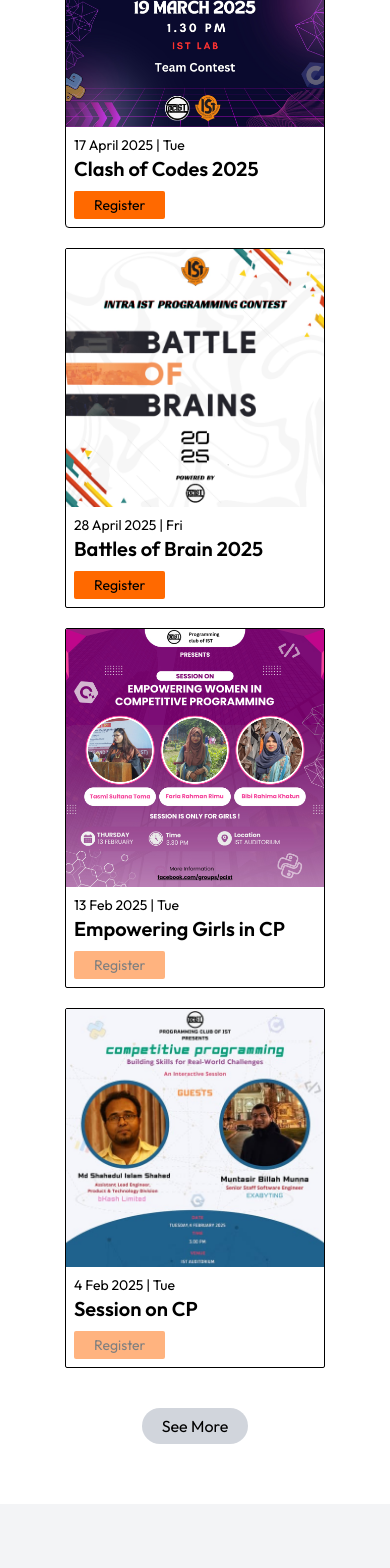
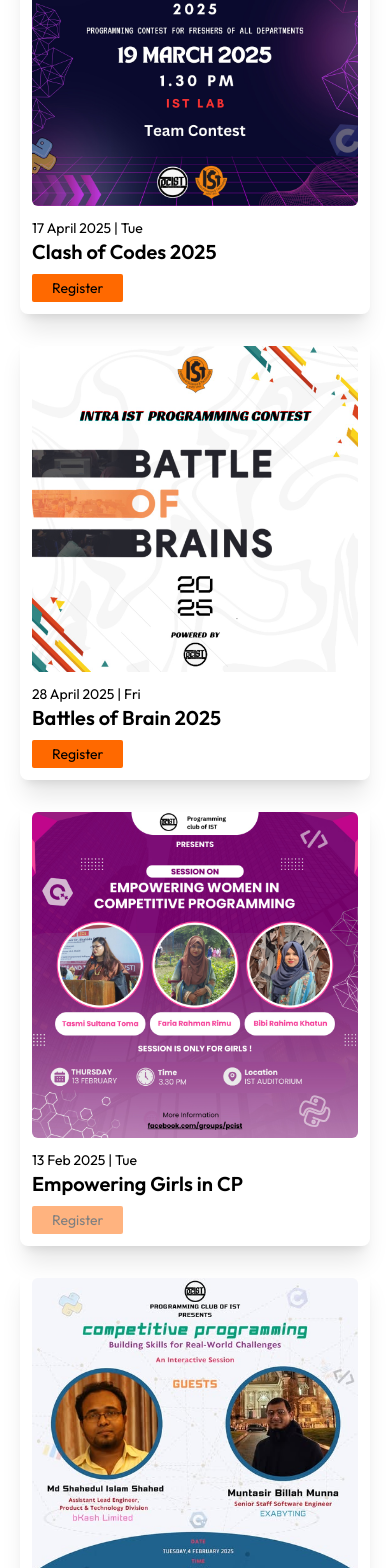
Before and after one commit to nasemul1/pcist, a React (Vite) app: page / in a window 390 px wide. Shown: the part 1918-3486 px from the top of the page. Built offline with nearby package versions, Linux system fonts and the light colour scheme.

Commit message:
completed footer, fixed responsive issues

```diff
--- a/package.json
+++ b/package.json
@@ -14,6 +14,7 @@
     "react": "^19.0.0",
     "react-dom": "^19.0.0",
     "react-fast-marquee": "^1.6.5",
+    "react-icons": "^5.5.0",
     "react-router-dom": "^7.3.0",
     "tailwindcss": "^4.0.14"
   },
--- a/src/components/Blog.jsx
+++ b/src/components/Blog.jsx
@@ -32,12 +32,12 @@ const Blog = () => {
 
   return (
     <div className='w-full flex justify-center py-15'>
-        <div className='w-full lg:w-[85%]'>
+        <div className='px-5 lg:px-5 w-full lg:w-[85%]'>
             <h2 className='text-center text-2xl text-slate-950 font-semibold px-5 mb-8'>Blogs</h2>
             <div className='w-full flex flex-wrap justify-center gap-5'>
                 {
                     contents.map((content, index) => (
-                        <div key={index} className="w-full lg:w-[260px] shadow-xl rounded-lg p-3">
+                        <div key={index} className="w-full md:w-[260px] shadow-xl rounded-lg p-3">
                             <img className='h-[150px] w-full rounded-sm' src={content.img} alt="" />
                             <p className='mt-2 text-xs'>{content.author}</p>
                             <h3 className='text-xl font-semibold'>{content.title}</h3>
--- a/src/components/Contest.jsx
+++ b/src/components/Contest.jsx
@@ -7,26 +7,26 @@ const Contest = () => {
     <div className='w-full bg-gray-100 flex justify-center py-15'>
         <div className='w-full lg:w-[85%]'>
             <h2 className='text-center text-2xl text-slate-950 font-semibold px-5 mb-8'>Contest Tracker</h2>
-            <div className='mt-10 flex flex-col lg:flex-row items-center justify-center flex-wrap gap-5'>
-                <div className='w-[260px] border p-5 rounded-sm'>
+            <div className='mt-10 w-full px-5 lg:px-0 flex flex-wrap items-center justify-center gap-5'>
+                <div className='w-full md:w-[260px] border p-5 rounded-sm'>
                     <img className='w-full' src={cf} alt="" />
                     <p className='mt-2 text-sm'>23 March 2025 | Tue</p>
                     <h3 className='mt-3 text-[18px] font-medium'>Codeforces Round 1012 (Div. 2)</h3>
                     <a className='inline-block mt-3 px-5 py-1 bg-orange-400 rounded-xs' target='_blank' href="">Visit</a>
                 </div>
-                <div className='w-[260px] border p-5 rounded-sm'>
+                <div className='w-full md:w-[260px] border p-5 rounded-sm'>
                     <img className='w-full' src={cf} alt="" />
                     <p className='mt-2 text-sm'>25 March 2025 | Tue</p>
                     <h3 className='mt-3 text-[18px] font-medium'>Codeforces Round 1013 (Div. 3)</h3>
                     <a className='inline-block mt-3 px-5 py-1 bg-orange-400 rounded-xs' target='_blank' href="">Visit</a>
                 </div>
-                <div className='w-[260px] border p-5 rounded-sm'>
+                <div className='w-full md:w-[260px] border p-5 rounded-sm'>
                     <img className='w-full' src={cf} alt="" />
                     <p className='mt-2 text-sm'>25 March 2025 | Tue</p>
                     <h3 className='mt-3 text-[18px] font-medium'>Codeforces Round 1013 (Div. 3)</h3>
                     <a className='inline-block mt-3 px-5 py-1 bg-orange-400 rounded-xs' target='_blank' href="">Visit</a>
                 </div>
-                <div className='w-[260px] border p-5 rounded-sm'>
+                <div className='w-full md:w-[260px] border p-5 rounded-sm'>
                     <img className='w-full' src={cf} alt="" />
                     <p className='mt-2 text-sm'>25 March 2025 | Tue</p>
                     <h3 className='mt-3 text-[18px] font-medium'>Codeforces Round 1013 (Div. 3)</h3>
--- a/src/components/Events.jsx
+++ b/src/components/Events.jsx
@@ -8,36 +8,36 @@ import cp_ses from '../assets/Others/cp_ses.jpg'
 const Events = () => {
   return (
     <div className='flex items-center justify-center'>
-        <div className="py-15 px-5 w-full lg:w-[85%]">
+        <div className="py-15 w-full lg:w-[85%]">
             <h2 className='text-center text-2xl text-slate-950 font-semibold px-5 mb-8'>Upcoming Events</h2>
-            <div className='mt-10 flex flex-col lg:flex-row items-center justify-center flex-wrap gap-5'>
-                <div className='w-[260px] border rounded-sm overflow-hidden'>
-                    <img className='w-full' src={coc} alt="" />
-                    <div className='p-2'>
+            <div className='mt-10 px-5 lg:px-0 flex flex-wrap items-center justify-center gap-5'>
+                <div className='w-full md:w-[260px] shadow-xl p-3 rounded-lg overflow-hidden'>
+                    <img className='w-full rounded-md' src={coc} alt="" />
+                    <div className='mt-3'>
                         <p className='text-sm'>17 April 2025 | Tue</p>
                         <h3 className='text-xl font-semibold'>Clash of Codes 2025</h3>
                         <Link className='px-5 py-1 inline-block mt-2 text-sm rounded-xs bg-orange-500'>Register</Link>
                     </div>
                 </div>
-                <div className='w-[260px] border rounded-xs overflow-hidden'>
-                    <img className='w-full' src={bob} alt="" />
-                    <div className='p-2'>
+                <div className='w-full md:w-[260px] shadow-xl p-3 rounded-lg overflow-hidden'>
+                    <img className='w-full rounded-md' src={bob} alt="" />
+                    <div className='mt-3'>
                         <p className='text-sm'>28 April 2025 | Fri</p>
                         <h3 className='text-xl font-semibold'>Battles of Brain 2025</h3>
                         <Link className='px-5 py-1 inline-block mt-2 text-sm rounded-xs bg-orange-500'>Register</Link>
                     </div>
                 </div>
-                <div className='w-[260px] border rounded-xs overflow-hidden'>
-                    <img className='w-full' src={w_ses} alt="" />
-                    <div className='p-2'>
+                <div className='w-full md:w-[260px] shadow-xl p-3 rounded-lg overflow-hidden'>
+                    <img className='w-full rounded-md' src={w_ses} alt="" />
+                    <div className='mt-3'>
                         <p className='text-sm'>13 Feb 2025 | Tue</p>
                         <h3 className='text-xl font-semibold'>Empowering Girls in CP</h3>
                         <button disabled className='px-5 py-1 inline-block mt-2 text-sm rounded-xs bg-orange-500 opacity-50'>Register</button>
                     </div>
                 </div>
-                <div className='w-[260px] border rounded-xs overflow-hidden'>
-                    <img className='w-full' src={cp_ses} alt="" />
-                    <div className='p-2'>
+                <div className='w-full md:w-[260px] shadow-xl p-3 rounded-lg overflow-hidden'>
+                    <img className='w-full rounded-md' src={cp_ses} alt="" />
+                    <div className='mt-3'>
                         <p className='text-sm'>4 Feb 2025 | Tue</p>
                         <h3 className='text-xl font-semibold'>Session on CP</h3>
                         <button disabled className='px-5 py-1 inline-block mt-2 text-sm rounded-xs bg-orange-500 opacity-50'>Register</button>
--- a/src/components/Footer.jsx
+++ b/src/components/Footer.jsx
@@ -1,11 +1,17 @@
 import React from 'react'
+import { FaFacebook, FaYoutube } from "react-icons/fa"
 
 const Footer = () => {
   return (
-    <footer className='w-full flex justify-center py-15 bg-slate-950 text-white'>
-        <div className='w-full lg:w-[85%] flex justify-between'>
-            <div>All rights reserved. Copyright © 2025 Programming Club of IST.</div>
-            <div></div>
+    <footer className='w-full flex justify-center py-10 bg-slate-950 text-white'>
+        <div className='w-full lg:w-[85%] px-10 lg:px-0 flex flex-col md:flex-row items-center justify-between gap-5'>
+            <div>
+              <p className='text-center lg:text-center'>All rights reserved. Copyright © 2025 Programming Club of IST.</p>
+            </div>
+            <div className="flex gap-5">
+              <a href='https://www.youtube.com/@ProgrammingClubIST' target='_blank'><FaYoutube /></a>
+              <a href='https://www.facebook.com/groups/126910177403543' target='_blank'><FaFacebook /></a>
+            </div>
         </div>
     </footer>
   )
--- a/src/index.css
+++ b/src/index.css
@@ -3,3 +3,8 @@
 a.active{
     color: #FE9A00;
 }
+
+footer a>svg{
+    width: 24px;
+    height: 24px;
+}
```
Also changed, not shown: 1 other file (tests, documents, lock files or other folders).
